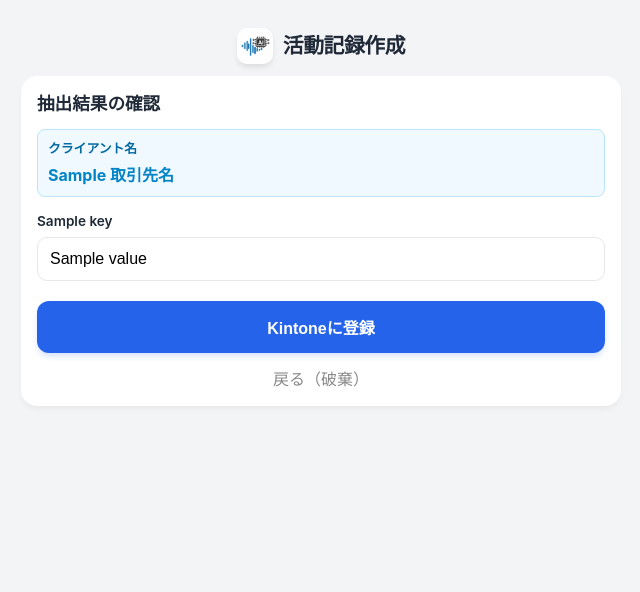
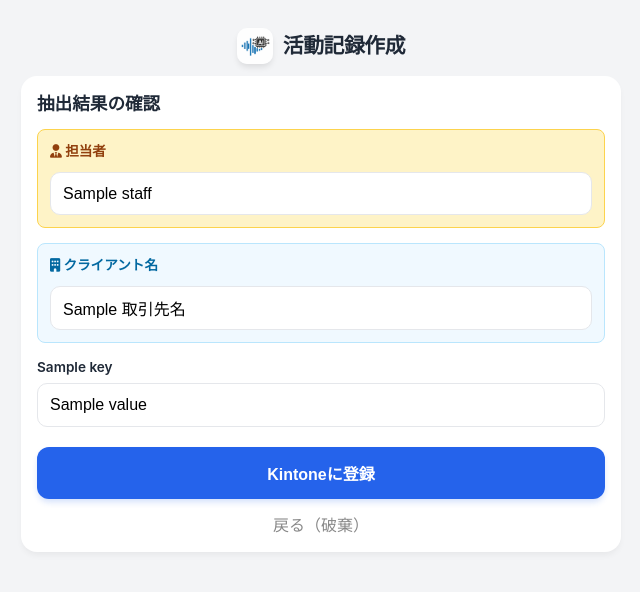
Before and after one commit to kids-masaru/sales-report-app-hg, a Flask app: template templates/confirm.html in a window 1280 px wide. Shown: the top 592 px of the page, without its empty margins (319-959 px from the left). Run offline with Flask 3, Linux system fonts and the light colour scheme; the template is opened without the code that fills it: most values are stand-ins (such as "Sample title", 1, 10 or a date in 2020).

Commit message:
Feature: Editable staff and client on confirm page

```diff
--- a/app.py
+++ b/app.py
@@ -111,7 +111,7 @@ def process():
             data['次回提案予定日'] = calculate_smart_next_date(data.get('対応日'))
 
         # Success -> Confirm Page
-        return render_template('confirm.html', data=data, file_path=saved_path or "", staff_name=staff_name, sales_options=SALES_ACTIVITY_OPTIONS, mode=mode)
+        return render_template('confirm.html', data=data, file_path=saved_path or "", staff_name=staff_name, sales_options=SALES_ACTIVITY_OPTIONS, staff_options=STAFF_OPTIONS, mode=mode)
 
     except Exception as e:
         flash(f"エラーが発生しました: {str(e)}", 'error')
--- a/templates/confirm.html
+++ b/templates/confirm.html
@@ -4,13 +4,27 @@
     <h2>抽出結果の確認</h2>
     <form method="POST" action="/save" onsubmit="showLoading()">
         <input type="hidden" name="file_path" value="{{ file_path }}">
-        <input type="hidden" name="staff_name" value="{{ staff_name }}">
 
-        <!-- Editable Fields -->
-        {% if mode != 'qa' and data.get('取引先名') %}
-        <div style="background:#f0f9ff; padding:10px; border-radius:8px; margin-bottom:15px; border:1px solid #bae6fd;">
-            <label style="color:#0369a1; font-size:0.8rem;">クライアント名</label>
-            <div style="font-weight:bold; color:#0284c7;">{{ data['取引先名'] }}</div>
+        <!-- Staff Selection (Editable) -->
+        {% if mode != 'qa' %}
+        <div style="background:#fef3c7; padding:12px; border-radius:8px; margin-bottom:15px; border:1px solid #fcd34d;">
+            <label style="color:#92400e; font-size:0.85rem; font-weight:bold;"><i class="fas fa-user-tie"></i>
+                担当者</label>
+            <select name="staff_name" style="margin-top:5px;">
+                {% for staff in staff_options %}
+                <option value="{{ staff }}" {% if staff==staff_name %}selected{% endif %}>{{ staff }}</option>
+                {% endfor %}
+            </select>
+        </div>
+        {% endif %}
+
+        <!-- Client Name (Editable) -->
+        {% if mode != 'qa' %}
+        <div style="background:#f0f9ff; padding:12px; border-radius:8px; margin-bottom:15px; border:1px solid #bae6fd;">
+            <label style="color:#0369a1; font-size:0.85rem; font-weight:bold;"><i class="fas fa-building"></i>
+                クライアント名</label>
+            <input type="text" name="取引先名" value="{{ data.get('取引先名', '') }}" placeholder="クライアント名を入力"
+                style="margin-top:5px;">
             <input type="hidden" name="取引先ID" value="{{ data.get('取引先ID', '') }}">
         </div>
         {% endif %}
```
